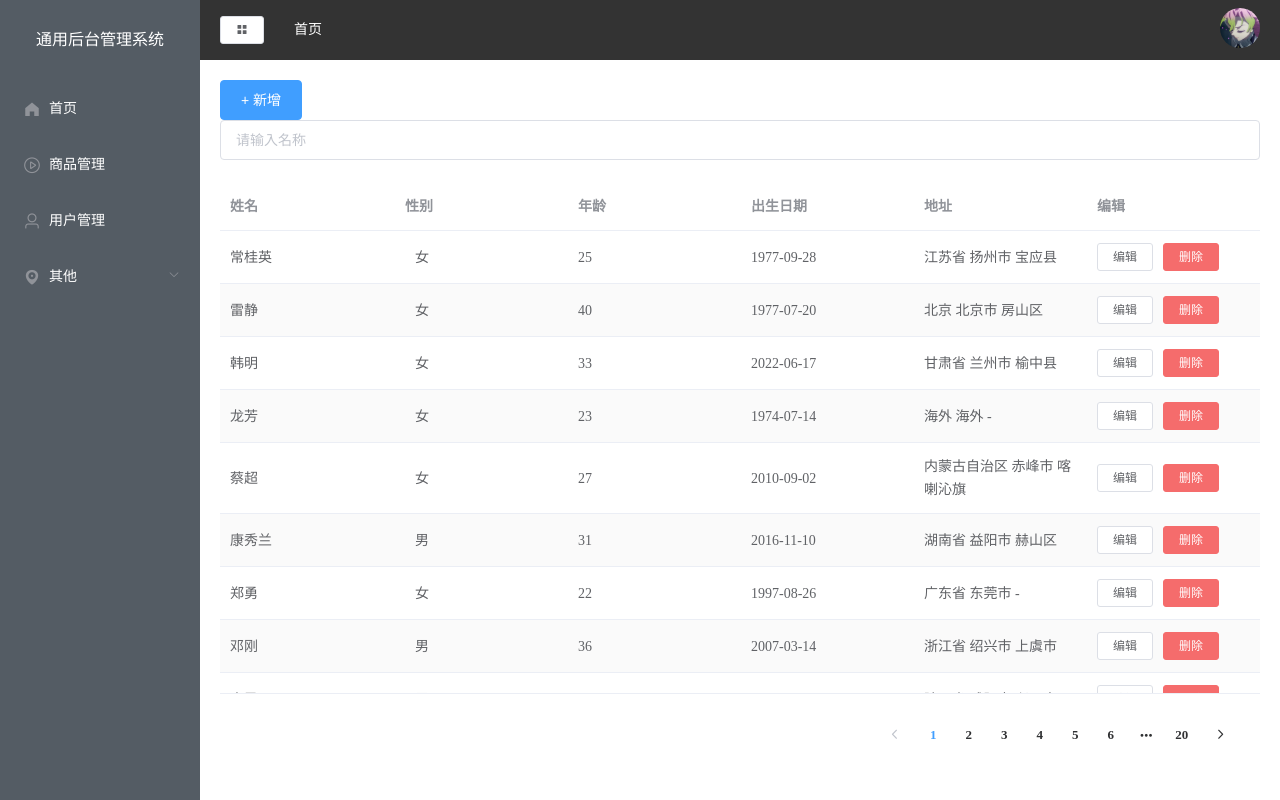
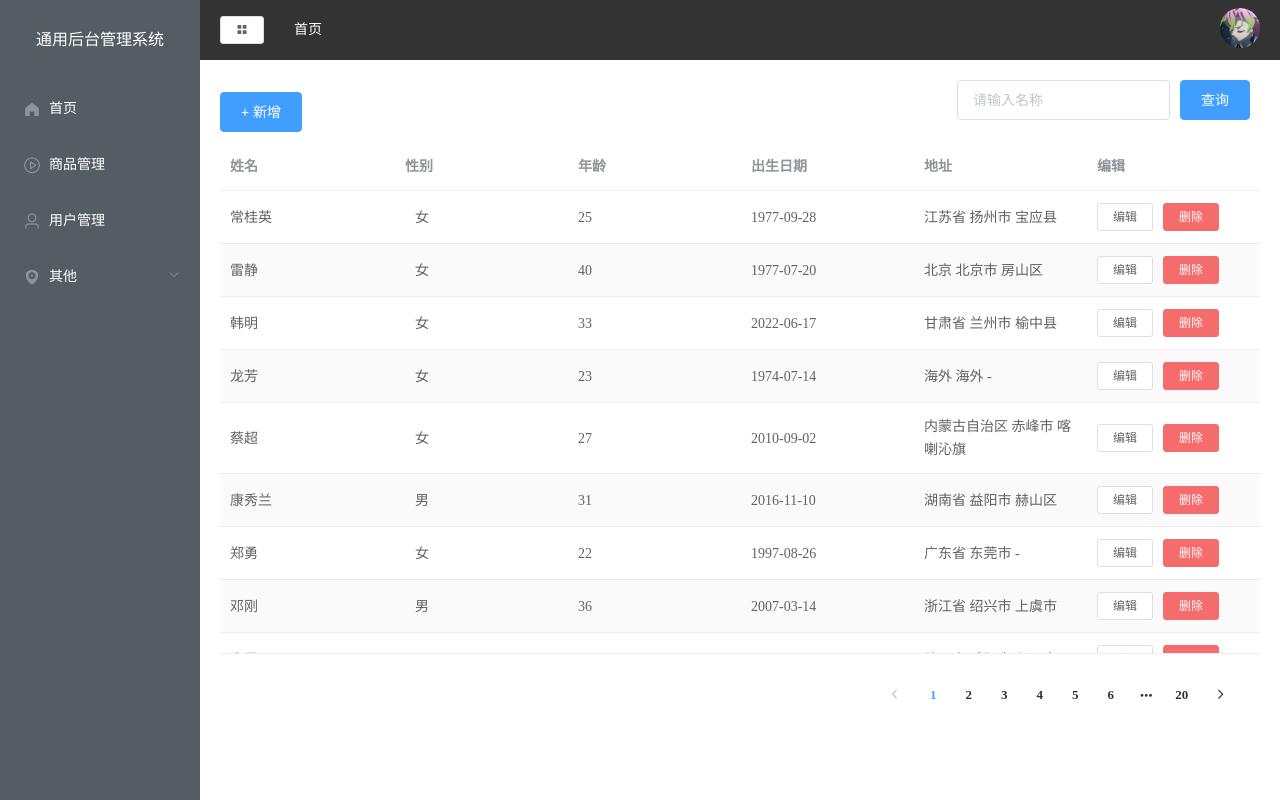
Before and after one commit to ppGo8/vue-management-system, a Vue app in the folder 代码/my-app/: page /#/user in a window 1280 px wide. Built offline with nearby package versions, Linux system fonts and the light colour scheme.

Commit message:
添加用户管理页面的搜索功能

```diff
--- a/代码/my-app/src/views/User.vue
+++ b/代码/my-app/src/views/User.vue
@@ -2,11 +2,15 @@
   <div class="manage">
     <!-- 区域1：新增按钮和搜索区域-->
     <div class="manage-header">
+      <!-- 1.新增按钮 -->
       <el-button type="primary" @click="handleAdd"> + 新增 </el-button>
-      <!-- form搜索区域 -->
-      <el-form :model="userForm">
+      <!-- 2.form搜索区域 -->
+      <el-form :model="userForm" :inline="true">
         <el-form-item>
-          <el-input placeholder="请输入名称"></el-input>
+          <el-input placeholder="请输入名称" v-model="userForm.name"></el-input>
+        </el-form-item>
+        <el-form-item>
+          <el-button type="primary" @click="onSubmit">查询</el-button>
         </el-form-item>
       </el-form>
     </div>
@@ -162,7 +166,10 @@ export default {
         page: 1,
         limit: 10,
       },
-      userForm: {},
+      // 用户管理页面 搜索
+      userForm: {
+        name: "",
+      },
     };
   },
   mounted() {
@@ -256,6 +263,10 @@ export default {
       // 重新请求列表数据
       this.getList();
     },
+    // 字符串搜索功能
+    onSubmit() {
+      this.getList();
+    },
 
     // 封装公共方法：获取列表数据
     getList() {
@@ -278,6 +289,11 @@ export default {
 <style lang="less" scoped>
 .manage {
   height: 90%;
+  .manage-header {
+    display: flex;
+    justify-content: space-between;
+    align-items: center;
+  }
   .common-table {
     height: calc(100% - 62px);
     position: relative;
```
Also changed, not shown: 1 other file (tests, documents, lock files or other folders).
